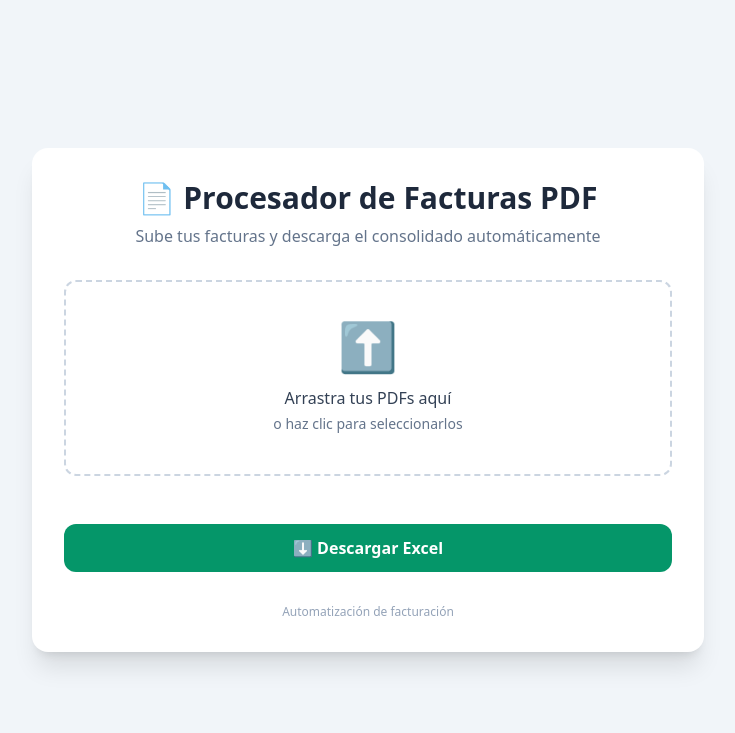
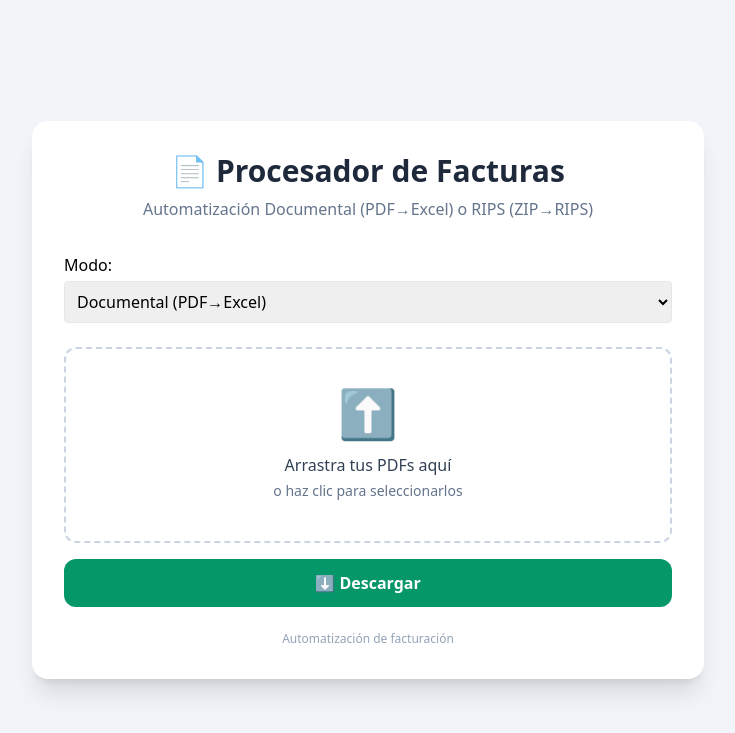
Before and after one commit to carlostirado23/automatizacion, a Flask app: page / in a window 1280 px wide. Shown: the top 733 px of the page, without its empty margins (272-1007 px from the left). Run offline with Flask 3, Linux system fonts and the light colour scheme; some libraries are stand-ins or nearby versions.

Commit message:
feat (.zip) se le puede pasar archivo .zip y el descomprime el archivo y automatoza el proceso

```diff
--- a/app.py
+++ b/app.py
@@ -1,29 +1,35 @@
 from flask import Flask, render_template, request, send_file
-import pdfplumber
-import re
-import os
-import pandas as pd
-import time
+import pdfplumber, zipfile, shutil
+import re, os, pandas as pd, time
 from threading import Thread
 from werkzeug.utils import secure_filename
 
 app = Flask(__name__)
 
 UPLOAD_FOLDER = "uploads"
-EXCEL_FILE = "resultados.xlsx"
+TEMP_FOLDER = "temp"
+OUTPUT_FOLDER = "outputs"
+
+EXCEL_FILE = os.path.join(OUTPUT_FOLDER, "resultados.xlsx")
+RIPS_ZIP = os.path.join(OUTPUT_FOLDER, "RIPS_procesado.zip")
 
 app.config["UPLOAD_FOLDER"] = UPLOAD_FOLDER
+
 os.makedirs(UPLOAD_FOLDER, exist_ok=True)
+os.makedirs(TEMP_FOLDER, exist_ok=True)
+os.makedirs(OUTPUT_FOLDER, exist_ok=True)
 
+# =========================================================
+# ================= PDF → EXCEL ===========================
+# =========================================================
 
-# ==============================
-# EXTRAER DATOS DEL PDF
-# ==============================
 def extraer_datos_pdf(ruta_pdf):
     with pdfplumber.open(ruta_pdf) as pdf:
         texto = ""
         for pagina in pdf.pages:
-            texto += pagina.extract_text() + "\n"
+            contenido = pagina.extract_text()
+            if contenido:
+                texto += contenido + "\n"
 
     entidad = re.search(r'Entidad:\s*(.+)', texto)
     if entidad:
@@ -40,17 +46,11 @@ def extraer_datos_pdf(ruta_pdf):
     return entidad, total
 
 
-# ==============================
-# EXTRAER NÚMERO DE FACTURA
-# ==============================
 def extraer_numero_factura(nombre_archivo):
     match = re.search(r'FEH(\d+)', nombre_archivo)
     return match.group(1) if match else ""
 
 
-# ==============================
-# PROCESAR TODOS LOS PDFs
-# ==============================
 def procesar_pdfs():
     filas = []
 
@@ -66,17 +66,11 @@ def procesar_pdfs():
     if filas:
         columnas = ["N. Factura", "Entidad", "Total"]
         df = pd.DataFrame(filas, columns=columnas)
-
-        # ❌ evitar duplicados
         df.drop_duplicates(subset=["N. Factura"], inplace=True)
-
         df.to_excel(EXCEL_FILE, index=False)
 
 
-# ==============================
-# LIMPIEZA DIFERIDA
-# ==============================
-def limpiar_archivos():
+def limpiar_pdf_excel():
     time.sleep(5)
     try:
         if os.path.exists(EXCEL_FILE):
@@ -86,21 +80,78 @@ def limpiar_archivos():
             ruta = os.path.join(UPLOAD_FOLDER, archivo)
             if os.path.isfile(ruta):
                 os.remove(ruta)
+
     except Exception as e:
-        print("Error limpiando:", e)
+        print("Error limpiando PDF/Excel:", e)
 
 
-# ==============================
-# RUTA PRINCIPAL
-# ==============================
-@app.route("/", methods=["GET"])
+# =========================================================
+# ================= ZIP → RIPS ============================
+# =========================================================
+
+def procesar_zip_rips(path_zip, nit):
+    temp_dir = os.path.join(TEMP_FOLDER, "rips_extract")
+    rips_out = os.path.join(TEMP_FOLDER, "RIPS_out")
+
+    os.makedirs(temp_dir, exist_ok=True)
+    os.makedirs(rips_out, exist_ok=True)
+
+    # 1️⃣ Extraer ZIP
+    with zipfile.ZipFile(path_zip, 'r') as z:
+        z.extractall(temp_dir)
+
+    # 2️⃣ Recorrer carpetas FEH
+    for feh in os.listdir(temp_dir):
+        ruta_carpeta = os.path.join(temp_dir, feh)
+
+        if os.path.isdir(ruta_carpeta) and feh.startswith("FEH"):
+
+            for archivo in os.listdir(ruta_carpeta):
+                origen = os.path.join(ruta_carpeta, archivo)
+
+                if archivo.startswith("ResultadosMSPS") and archivo.endswith("_CUV.txt"):
+                    nuevo = f"{nit}_{feh}_CUV.txt"
+                    shutil.copy(origen, os.path.join(rips_out, nuevo))
+
+                elif archivo.endswith(".json"):
+                    nuevo = f"{nit}_{feh}_RIPS.json"
+                    shutil.copy(origen, os.path.join(rips_out, nuevo))
+
+    # 3️⃣ Crear ZIP final
+    with zipfile.ZipFile(RIPS_ZIP, 'w', zipfile.ZIP_DEFLATED) as zf:
+        for archivo in os.listdir(rips_out):
+            ruta_archivo = os.path.join(rips_out, archivo)
+            zf.write(ruta_archivo, arcname=archivo)
+
+    return temp_dir, rips_out
+
+
+def limpiar_rips(path_zip, temp_dir, rips_out):
+    time.sleep(5)
+    try:
+        if os.path.exists(path_zip):
+            os.remove(path_zip)
+
+        if os.path.exists(RIPS_ZIP):
+            os.remove(RIPS_ZIP)
+
+        shutil.rmtree(temp_dir, ignore_errors=True)
+        shutil.rmtree(rips_out, ignore_errors=True)
+
+    except Exception as e:
+        print("Error limpiando RIPS:", e)
+
+
+# =========================================================
+# ==================== RUTAS ==============================
+# =========================================================
+
+@app.route("/")
 def index():
     return render_template("index.html")
 
 
-# ==============================
-# SUBIR PDFs
-# ==============================
+# ---------- PDFs ----------
 @app.route("/subir", methods=["POST"])
 def subir():
     archivos = request.files.getlist("pdfs")
@@ -108,32 +159,64 @@ def subir():
     for archivo in archivos:
         if archivo and archivo.filename.lower().endswith(".pdf"):
             nombre = secure_filename(archivo.filename)
-            ruta = os.path.join(app.config["UPLOAD_FOLDER"], nombre)
-            archivo.save(ruta)
+            archivo.save(os.path.join(UPLOAD_FOLDER, nombre))
 
     return ("", 204)
 
 
-# ==============================
-# DESCARGAR (PROCESA TODO)
-# ==============================
 @app.route("/descargar")
 def descargar():
     procesar_pdfs()
 
     if os.path.exists(EXCEL_FILE):
-        response = send_file(EXCEL_FILE, as_attachment=True)
-
-        # limpieza en segundo plano
-        Thread(target=limpiar_archivos).start()
-
-        return response
+        resp = send_file(EXCEL_FILE, as_attachment=True)
+        Thread(target=limpiar_pdf_excel).start()
+        return resp
 
     return "No hay PDFs para procesar."
 
 
-# ==============================
-# RUN
-# ==============================
+# ---------- RIPS ----------
+@app.route("/subir_rips", methods=["POST"])
+def subir_rips():
+    archivo_zip = request.files.get("zipfile")
+    nit = request.form.get("nit", "").strip()
+
+    if not archivo_zip or not nit:
+        return "Falta ZIP o NIT", 400
+
+    nombre = secure_filename(archivo_zip.filename)
+    ruta_zip = os.path.join(UPLOAD_FOLDER, nombre)
+    archivo_zip.save(ruta_zip)
+
+    # procesar de una vez
+    temp_dir, rips_out = procesar_zip_rips(ruta_zip, nit)
+
+    # guardar rutas para limpieza
+    app.config["RUTA_ZIP_ORIGINAL"] = ruta_zip
+    app.config["RUTA_TEMP"] = temp_dir
+    app.config["RUTA_RIPS_OUT"] = rips_out
+
+    return ("", 204)
+
+
+@app.route("/descargar_rips")
+def descargar_rips():
+    if os.path.exists(RIPS_ZIP):
+        resp = send_file(RIPS_ZIP, as_attachment=True)
+
+        Thread(target=limpiar_rips, args=(
+            app.config.get("RUTA_ZIP_ORIGINAL"),
+            app.config.get("RUTA_TEMP"),
+            app.config.get("RUTA_RIPS_OUT")
+        )).start()
+
+        return resp
+
+    return "No hay archivo para descargar."
+
+
+# =========================================================
+
 if __name__ == "__main__":
-    app.run(debug=True)
+    app.run(debug=True, use_reloader=False)
--- a/templates/index.html
+++ b/templates/index.html
@@ -6,60 +6,104 @@
         <meta name="viewport" content="width=device-width, initial-scale=1.0" />
         <script src="https://cdn.tailwindcss.com"></script>
     </head>
-
     <body class="bg-slate-100 min-h-screen flex items-center justify-center p-6">
         <div class="w-full max-w-2xl bg-white rounded-2xl shadow-xl p-8">
-            <!-- Header -->
             <div class="text-center mb-8">
-                <h1 class="text-3xl font-bold text-slate-800">📄 Procesador de Facturas PDF</h1>
-                <p class="text-slate-500 mt-2">Sube tus facturas y descarga el consolidado automáticamente</p>
+                <h1 class="text-3xl font-bold text-slate-800">📄 Procesador de Facturas</h1>
+                <p class="text-slate-500 mt-2">Automatización Documental (PDF→Excel) o RIPS (ZIP→RIPS)</p>
             </div>
+            <!-- Selector de modalidad -->
+            <label class="block mb-6 font-medium"
+                >Modo:
+                <select id="tipoAutomatizacion" class="mt-1 p-2 border rounded w-full">
+                    <option value="documental">Documental (PDF→Excel)</option>
+                    <option value="rips">RIPS (ZIP→RIPS)</option>
+                </select>
+            </label>
 
-            <!-- Upload Area -->
-            <div class="space-y-6">
-                <label class="block">
+            <!-- Área de carga PDFs (Documental) -->
+            <div id="pdfArea">
+                <label class="block mb-4">
                     <div
                         class="border-2 border-dashed border-slate-300 rounded-xl p-10 text-center hover:border-blue-500 transition cursor-pointer">
                         <div class="text-5xl mb-4">⬆️</div>
-
                         <p class="text-slate-700 font-medium">Arrastra tus PDFs aquí</p>
-
                         <p class="text-sm text-slate-500 mt-1">o haz clic para seleccionarlos</p>
-
-                        <input type="file" multiple accept=".pdf" class="hidden" id="inputPDF" />
+                        <input
+                            id="inputPDF"
+                            type="file"
+                            multiple
+                            accept=".pdf"
+                            class="hidden"
+                            aria-label="Subir archivos PDF" />
                     </div>
                 </label>
-
-                <!-- Lista dinámica -->
+                <!-- Lista dinámica de archivos -->
                 <div id="listaArchivos" class="space-y-2"></div>
-
-                <!-- BOTÓN ÚNICO -->
-                <button
-                    onclick="subirYDescargar()"
-                    class="w-full bg-emerald-600 hover:bg-emerald-700 text-white font-semibold py-3 px-6 rounded-xl transition">
-                    ⬇️ Descargar Excel
-                </button>
             </div>
 
-            <div class="text-center text-xs text-slate-400 mt-8">Automatización de facturación</div>
+            <!-- Área de carga ZIP y NIT (RIPS) -->
+            <div id="zipArea" class="hidden mb-4">
+                <label class="block mb-4">
+                    <div
+                        class="border-2 border-dashed border-slate-300 rounded-xl p-10 text-center hover:border-blue-500 transition cursor-pointer">
+                        <div class="text-5xl mb-4">🗂️</div>
+                        <p class="text-slate-700 font-medium">Arrastra tu archivo ZIP aquí</p>
+                        <p class="text-sm text-slate-500 mt-1">o haz clic para seleccionarlo</p>
+                        <input id="inputZIP" type="file" accept=".zip" class="hidden" aria-label="Subir archivo ZIP" />
+                    </div>
+                </label>
+                <input
+                    id="inputNIT"
+                    type="text"
+                    name="nit"
+                    placeholder="Ingresar NIT (ej. 812001219)"
+                    class="mt-2 w-full p-2 border rounded"
+                    aria-label="Número de Identificación Tributaria" />
+            </div>
+
+            <!-- Botón Único -->
+            <button
+                type="button"
+                onclick="subirYDescargar()"
+                class="w-full bg-emerald-600 hover:bg-emerald-700 text-white font-semibold py-3 rounded-xl transition">
+                ⬇️ Descargar
+            </button>
+
+            <div class="text-center text-xs text-slate-400 mt-6">Automatización de facturación</div>
         </div>
 
         <script>
-            const input = document.getElementById("inputPDF");
+            const tipo = document.getElementById("tipoAutomatizacion");
+            const pdfArea = document.getElementById("pdfArea");
+            const zipArea = document.getElementById("zipArea");
+            const inputPDF = document.getElementById("inputPDF");
+            const inputZIP = document.getElementById("inputZIP");
+            const inputNIT = document.getElementById("inputNIT");
             const lista = document.getElementById("listaArchivos");
-
             let archivosAcumulados = [];
 
-            // ==============================
-            // LISTAR ARCHIVOS
-            // ==============================
-            input.addEventListener("change", function () {
-                for (let i = 0; i < input.files.length; i++) {
-                    const archivo = input.files[i];
+            // Mostrar/ocultar áreas según la modalidad seleccionada
+            tipo.addEventListener("change", () => {
+                if (tipo.value === "rips") {
+                    pdfArea.classList.add("hidden");
+                    zipArea.classList.remove("hidden");
+                    lista.innerHTML = "";
+                    archivosAcumulados = [];
+                } else {
+                    zipArea.classList.add("hidden");
+                    pdfArea.classList.remove("hidden");
+                    lista.innerHTML = "";
+                    archivosAcumulados = [];
+                }
+            });
 
-                    if (!archivosAcumulados.find((a) => a.name === archivo.name)) {
-                        archivosAcumulados.push(archivo);
-                        agregarALista(archivo.name);
+            // Lista archivos arrastrados o seleccionados
+            inputPDF.addEventListener("change", function () {
+                for (const file of inputPDF.files) {
+                    if (!archivosAcumulados.find((a) => a.name === file.name)) {
+                        archivosAcumulados.push(file);
+                        agregarALista(file.name);
                     }
                 }
             });
@@ -72,14 +116,10 @@
             <span class="truncate">📄 ${nombre}</span>
             <span class="estado bg-yellow-100 text-yellow-700 px-2 py-1 rounded-full text-xs font-semibold">
                 Pendiente
-        </span>
-    `;
+            </span>`;
                 lista.appendChild(item);
             }
 
-            // ==============================
-            // CAMBIAR ESTADOS
-            // ==============================
             function marcarProcesados() {
                 const estados = document.querySelectorAll(".estado");
                 estados.forEach((e) => {
@@ -89,29 +129,35 @@
                 });
             }
 
-            // ==============================
-            // SUBIR Y DESCARGAR
-            // ==============================
+            // Enviar datos y redirigir según modalidad
             async function subirYDescargar() {
+                if (tipo.value === "documental") {
                     if (archivosAcumulados.length === 0) {
-                    alert("Selecciona al menos un PDF");
+                        alert("Selecciona al menos un PDF.");
                         return;
                     }
-
                     const formData = new FormData();
-                archivosAcumulados.forEach((a) => formData.append("pdfs", a));
-
-                // Subir PDFs
-                await fetch("/subir", {
-                    method: "POST",
-                    body: formData,
-                });
-
-                // Cambiar estados visuales
+                    archivosAcumulados.forEach((f) => formData.append("pdfs", f));
+                    await fetch("/subir", { method: "POST", body: formData });
                     marcarProcesados();
-
-                // Descargar Excel
                     window.location.href = "/descargar";
+                } else {
+                    // RIPS
+                    if (!inputZIP.files.length) {
+                        alert("Selecciona un archivo ZIP.");
+                        return;
+                    }
+                    if (!inputNIT.value.trim()) {
+                        alert("Ingresa el NIT.");
+                        return;
+                    }
+                    const formData = new FormData();
+                    formData.append("zipfile", inputZIP.files[0]);
+                    formData.append("nit", inputNIT.value.trim());
+                    await fetch("/subir_rips", { method: "POST", body: formData });
+                    alert("Procesando RIPS. Se iniciará la descarga...");
+                    window.location.href = "/descargar_rips?nit=" + encodeURIComponent(inputNIT.value.trim());
+                }
             }
         </script>
     </body>
```
Lines whose indentation alone changed are shown as unchanged.
